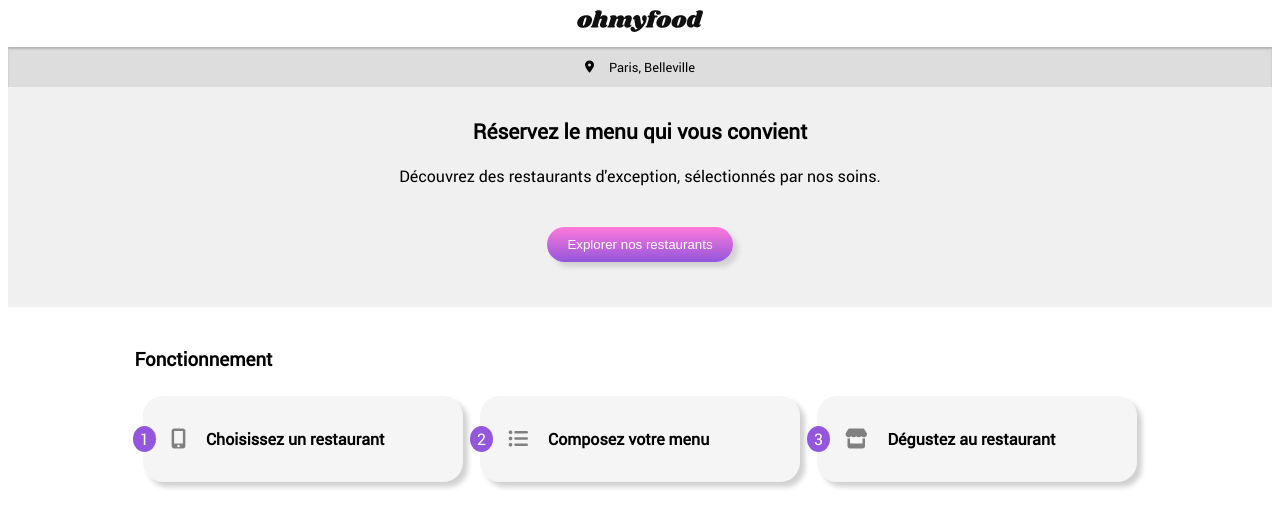
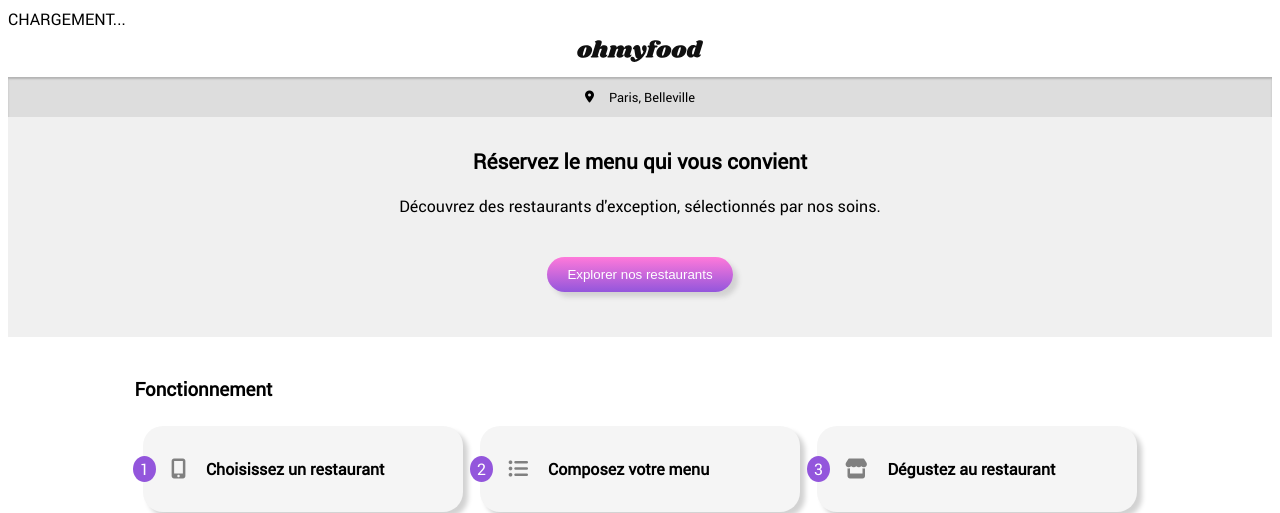
Before and after one commit to MathildeDelanoe/OhMyFood, a website: page index.html in a window 1280 px wide. Shown: the top 513 px of the page. Drawn offline with nearby package versions, Linux system fonts and the light colour scheme; files that its build step writes are made by us from their sources; files whose address does not match are found by name.

Commit message:
Update index.html

```diff
--- a/index.html
+++ b/index.html
@@ -12,12 +12,12 @@
 
   <body>
      <!-- loading -->
-   <!-- <div class="chargement">
+    <div class="chargement">
       <div class="cercle cercle1"></div>
       <div class="cercle cercle2"></div>
       <div class="cercle cercle3"></div>
       <span id="texte">CHARGEMENT...</span>
-    </div> -->
+    </div>
 
      <!-- header -->
     <header>
```
